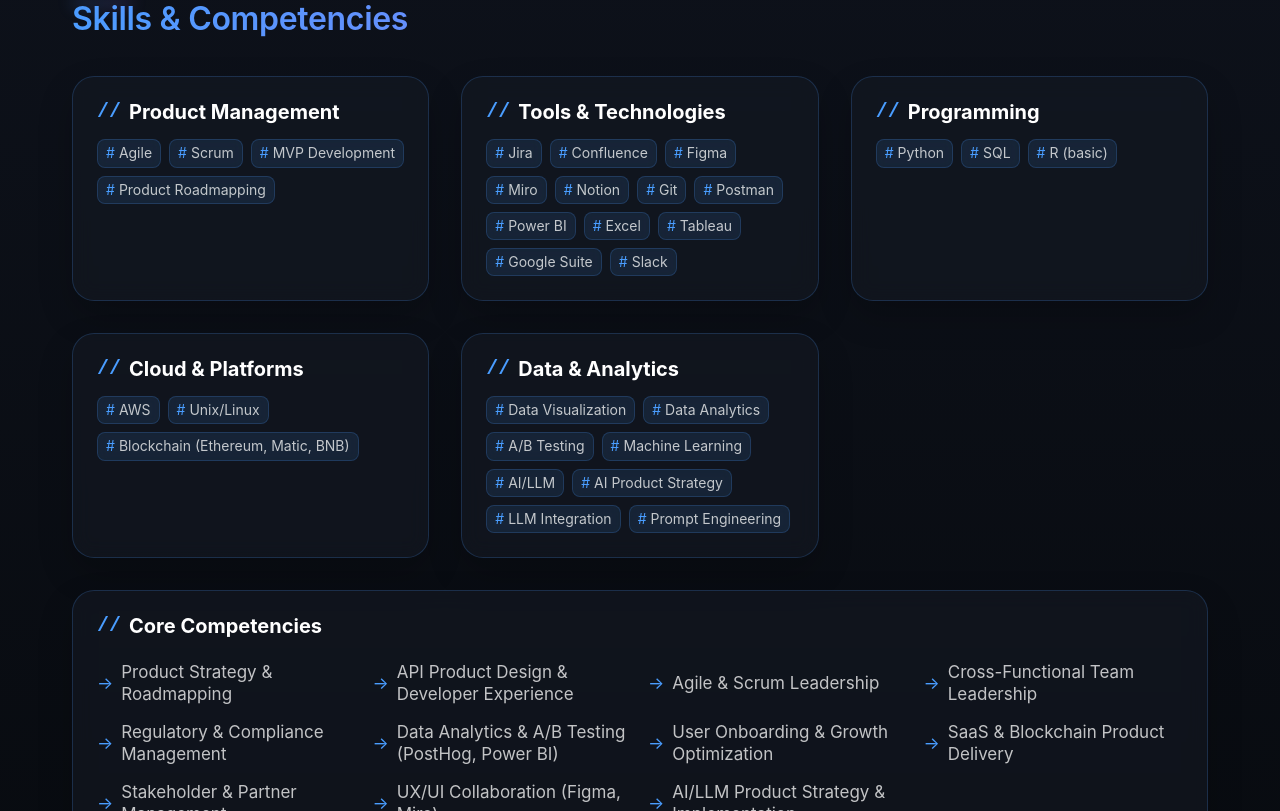
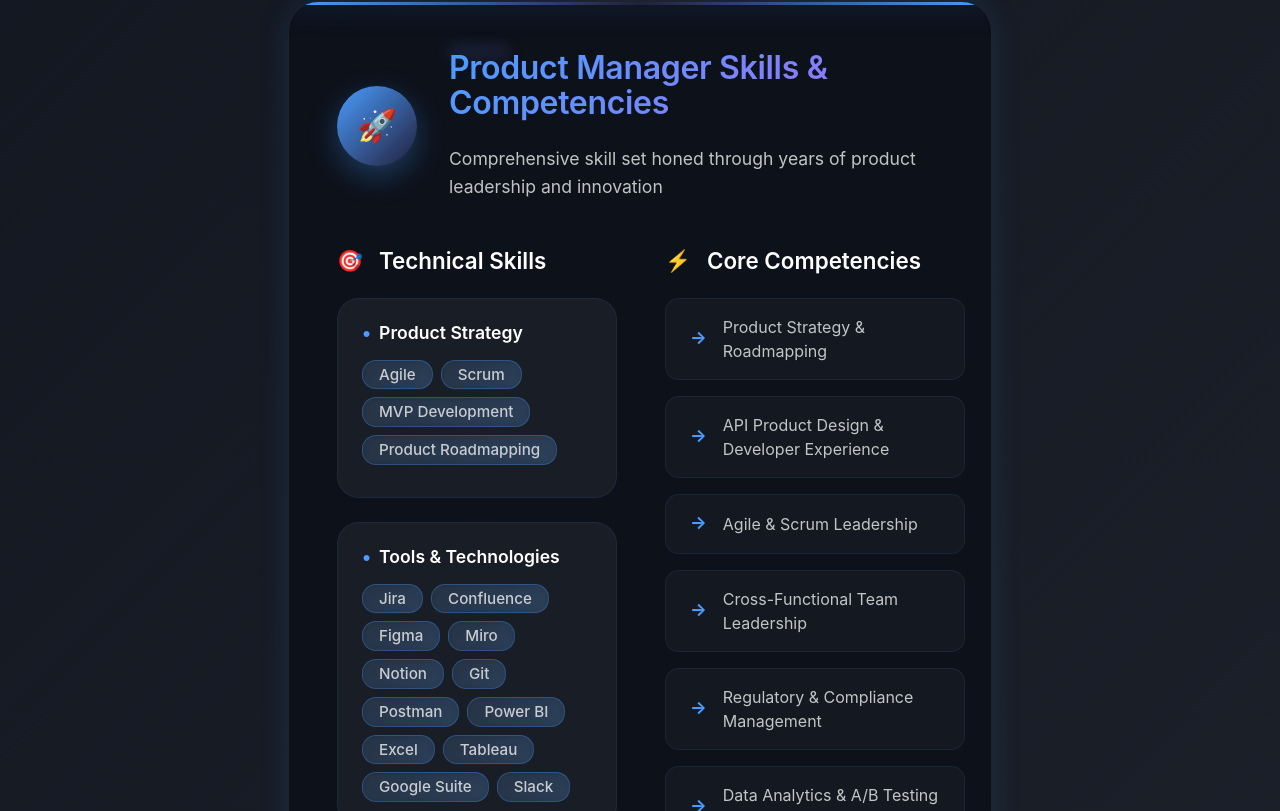
Before and after one commit to anupsth23/product-manager-portfolio, a React (Create React App) app: page / in a window 1280 px wide. Shown: the part 3169-3980 px from the top of the page. Built offline with nearby package versions, Linux system fonts and the light colour scheme.

Commit message:
Recreate ProductManagerSkills component and fix missing features

```diff
--- a/src/App.tsx
+++ b/src/App.tsx
@@ -5,6 +5,7 @@
 import Experience from './components/sections/Experience';
 import Education from './components/sections/Education';
 import Skills from './components/sections/Skills';
+import ProductManagerSkills from './components/sections/ProductManagerSkills';
 import Projects from './components/sections/Projects';
 import Volunteer from './components/sections/Volunteer';
 import Certifications from './components/sections/Certifications';
@@ -18,6 +19,16 @@
       <Summary summary={portfolioData.summary} vision={portfolioData.vision} />
       <Experience experience={portfolioData.experience} />
       <Education education={portfolioData.education || []} />
+      <ProductManagerSkills
+        technicalSkills={portfolioData.technicalSkills || {
+          productManagement: [],
+          tools: [],
+          programming: [],
+          cloudPlatforms: [],
+          data: []
+        }}
+        competencies={portfolioData.competencies || []}
+      />
       <Skills
         technicalSkills={portfolioData.technicalSkills || {
           productManagement: [],
--- /dev/null
+++ b/src/components/sections/ProductManagerSkills.tsx
@@ -0,0 +1,347 @@
+import React from 'react';
+import styled, { keyframes } from 'styled-components';
+import Section from '../ui/Section';
+import Container from '../ui/Container';
+import Heading from '../ui/Heading';
+import { theme } from '../../styles/theme';
+
+interface ProductManagerSkillsProps {
+  competencies: string[];
+  technicalSkills: {
+    productManagement: string[];
+    tools: string[];
+    data: string[];
+  };
+}
+
+// Animations
+const slideInLeft = keyframes`
+  from {
+    opacity: 0;
+    transform: translateX(-30px);
+  }
+  to {
+    opacity: 1;
+    transform: translateX(0);
+  }
+`;
+
+const slideInRight = keyframes`
+  from {
+    opacity: 0;
+    transform: translateX(30px);
+  }
+  to {
+    opacity: 1;
+    transform: translateX(0);
+  }
+`;
+
+const pulse = keyframes`
+  0% { transform: scale(1); }
+  50% { transform: scale(1.02); }
+  100% { transform: scale(1); }
+`;
+
+const glow = keyframes`
+  0% { box-shadow: 0 0 20px rgba(74, 157, 255, 0.3); }
+  50% { box-shadow: 0 0 30px rgba(74, 157, 255, 0.6); }
+  100% { box-shadow: 0 0 20px rgba(74, 157, 255, 0.3); }
+`;
+
+const SkillsWrapper = styled(Section)`
+  padding: ${theme.spacing.xxl} 0;
+  background: linear-gradient(135deg, rgba(20, 25, 35, 0.95) 0%, rgba(30, 35, 45, 0.95) 100%);
+`;
+
+const MainCard = styled.div`
+  background: ${theme.colors.aiSurface};
+  border-radius: ${theme.borderRadius.xl};
+  border: 1px solid ${theme.colors.glassBorder};
+  backdrop-filter: blur(20px);
+  box-shadow: ${theme.shadows.aiGlow};
+  padding: ${theme.spacing.xxl};
+  position: relative;
+  overflow: hidden;
+  animation: ${slideInLeft} 0.8s ease-out;
+
+  &::before {
+    content: '';
+    position: absolute;
+    top: 0;
+    left: 0;
+    right: 0;
+    height: 3px;
+    background: linear-gradient(90deg, ${theme.colors.primary}, ${theme.colors.aiAccent}, ${theme.colors.primary});
+    animation: ${glow} 3s ease-in-out infinite;
+  }
+
+  &:hover {
+    animation: ${pulse} 0.3s ease-in-out;
+  }
+`;
+
+const HeaderSection = styled.div`
+  display: flex;
+  align-items: center;
+  gap: ${theme.spacing.xl};
+  margin-bottom: ${theme.spacing.xxl};
+  flex-wrap: wrap;
+
+  @media (max-width: ${theme.breakpoints.md}) {
+    flex-direction: column;
+    text-align: center;
+  }
+`;
+
+const IconWrapper = styled.div`
+  display: flex;
+  align-items: center;
+  justify-content: center;
+  width: 80px;
+  height: 80px;
+  background: linear-gradient(135deg, ${theme.colors.primary}, ${theme.colors.aiAccent});
+  border-radius: 50%;
+  font-size: 2rem;
+  color: white;
+  box-shadow: 0 10px 30px rgba(74, 157, 255, 0.3);
+  flex-shrink: 0;
+`;
+
+const HeaderContent = styled.div`
+  flex: 1;
+`;
+
+const Subtitle = styled.p`
+  color: ${theme.colors.textSecondary};
+  font-size: 1.1rem;
+  margin: 0;
+  margin-top: ${theme.spacing.md};
+  line-height: 1.6;
+`;
+
+const ContentGrid = styled.div`
+  display: grid;
+  grid-template-columns: 1fr 1fr;
+  gap: ${theme.spacing.xxl};
+
+  @media (max-width: ${theme.breakpoints.lg}) {
+    grid-template-columns: 1fr;
+    gap: ${theme.spacing.xl};
+  }
+`;
+
+const SkillsSection = styled.div`
+  animation: ${slideInLeft} 0.8s ease-out 0.2s both;
+`;
+
+const CompetenciesSection = styled.div`
+  animation: ${slideInRight} 0.8s ease-out 0.4s both;
+`;
+
+const SectionTitle = styled.h3`
+  font-size: 1.4rem;
+  color: ${theme.colors.text};
+  margin-bottom: ${theme.spacing.lg};
+  display: flex;
+  align-items: center;
+  font-weight: 600;
+
+  &::before {
+    content: '🎯';
+    margin-right: ${theme.spacing.md};
+    font-size: 1.3rem;
+  }
+`;
+
+const CompetenciesTitle = styled.h3`
+  font-size: 1.4rem;
+  color: ${theme.colors.text};
+  margin-bottom: ${theme.spacing.lg};
+  display: flex;
+  align-items: center;
+  font-weight: 600;
+
+  &::before {
+    content: '⚡';
+    margin-right: ${theme.spacing.md};
+    font-size: 1.3rem;
+  }
+`;
+
+const SkillsGrid = styled.div`
+  display: grid;
+  grid-template-columns: repeat(auto-fit, minmax(280px, 1fr));
+  gap: ${theme.spacing.lg};
+`;
+
+const SkillCategory = styled.div`
+  background: rgba(255, 255, 255, 0.05);
+  border-radius: ${theme.borderRadius.lg};
+  padding: ${theme.spacing.lg};
+  border: 1px solid rgba(74, 157, 255, 0.1);
+  transition: all 0.3s ease;
+  min-height: 200px;
+
+  &:hover {
+    background: rgba(255, 255, 255, 0.08);
+    border-color: rgba(74, 157, 255, 0.3);
+    transform: translateY(-5px);
+  }
+`;
+
+const CategoryTitle = styled.h4`
+  font-size: 1.1rem;
+  color: ${theme.colors.text};
+  margin-bottom: ${theme.spacing.md};
+  font-weight: 600;
+  display: flex;
+  align-items: center;
+
+  &::before {
+    content: '•';
+    color: ${theme.colors.primary};
+    margin-right: ${theme.spacing.sm};
+    font-weight: bold;
+    font-size: 1.2rem;
+  }
+`;
+
+const SkillsList = styled.div`
+  display: flex;
+  flex-wrap: wrap;
+  gap: ${theme.spacing.sm};
+`;
+
+const SkillTag = styled.span`
+  background: linear-gradient(135deg, rgba(74, 157, 255, 0.1), rgba(74, 157, 255, 0.2));
+  border: 1px solid rgba(74, 157, 255, 0.3);
+  padding: ${theme.spacing.xs} ${theme.spacing.md};
+  border-radius: ${theme.borderRadius.md};
+  font-size: 0.95rem;
+  color: ${theme.colors.textSecondary};
+  backdrop-filter: blur(5px);
+  transition: all 0.3s ease;
+  font-weight: 500;
+
+  &:hover {
+    background: linear-gradient(135deg, rgba(74, 157, 255, 0.2), rgba(74, 157, 255, 0.3));
+    color: ${theme.colors.text};
+    transform: translateY(-2px);
+    box-shadow: 0 5px 15px rgba(74, 157, 255, 0.2);
+  }
+`;
+
+const CompetenciesGrid = styled.div`
+  display: grid;
+  grid-template-columns: repeat(auto-fit, minmax(300px, 1fr));
+  gap: ${theme.spacing.md};
+`;
+
+const CompetencyItem = styled.div`
+  display: flex;
+  align-items: center;
+  padding: ${theme.spacing.md} ${theme.spacing.lg};
+  background: rgba(255, 255, 255, 0.03);
+  border-radius: ${theme.borderRadius.md};
+  border: 1px solid rgba(74, 157, 255, 0.1);
+  transition: all 0.3s ease;
+  min-height: 60px;
+
+  &:hover {
+    background: rgba(255, 255, 255, 0.06);
+    border-color: rgba(74, 157, 255, 0.3);
+    transform: translateX(5px);
+  }
+
+  &::before {
+    content: '→';
+    color: ${theme.colors.primary};
+    margin-right: ${theme.spacing.md};
+    font-weight: bold;
+    font-size: 1.1rem;
+  }
+`;
+
+const CompetencyText = styled.span`
+  color: ${theme.colors.textSecondary};
+  font-size: 1rem;
+  line-height: 1.5;
+`;
+
+const ProductManagerSkills: React.FC<ProductManagerSkillsProps> = ({
+  competencies,
+  technicalSkills
+}) => {
+  return (
+    <SkillsWrapper id="product-manager-skills">
+      <Container>
+        <MainCard>
+          <HeaderSection>
+            <IconWrapper>🚀</IconWrapper>
+            <HeaderContent>
+              <Heading
+                level={2}
+                size="title1"
+                gradient
+                withAccent
+              >
+                Product Manager Skills & Competencies
+              </Heading>
+              <Subtitle>
+                Comprehensive skill set honed through years of product leadership and innovation
+              </Subtitle>
+            </HeaderContent>
+          </HeaderSection>
+
+          <ContentGrid>
+            <SkillsSection>
+              <SectionTitle>Technical Skills</SectionTitle>
+              <SkillsGrid>
+                <SkillCategory>
+                  <CategoryTitle>Product Strategy</CategoryTitle>
+                  <SkillsList>
+                    {technicalSkills.productManagement.map((skill, index) => (
+                      <SkillTag key={index}>{skill}</SkillTag>
+                    ))}
+                  </SkillsList>
+                </SkillCategory>
+
+                <SkillCategory>
+                  <CategoryTitle>Tools & Technologies</CategoryTitle>
+                  <SkillsList>
+                    {technicalSkills.tools.map((tool, index) => (
+                      <SkillTag key={index}>{tool}</SkillTag>
+                    ))}
+                  </SkillsList>
+                </SkillCategory>
+
+                <SkillCategory>
+                  <CategoryTitle>Data & Analytics</CategoryTitle>
+                  <SkillsList>
+                    {technicalSkills.data.map((skill, index) => (
+                      <SkillTag key={index}>{skill}</SkillTag>
+                    ))}
+                  </SkillsList>
+                </SkillCategory>
+              </SkillsGrid>
+            </SkillsSection>
+
+            <CompetenciesSection>
+              <CompetenciesTitle>Core Competencies</CompetenciesTitle>
+              <CompetenciesGrid>
+                {competencies.map((competency, index) => (
+                  <CompetencyItem key={index}>
+                    <CompetencyText>{competency}</CompetencyText>
+                  </CompetencyItem>
+                ))}
+              </CompetenciesGrid>
+            </CompetenciesSection>
+          </ContentGrid>
+        </MainCard>
+      </Container>
+    </SkillsWrapper>
+  );
+};
+
+export default ProductManagerSkills;
```
